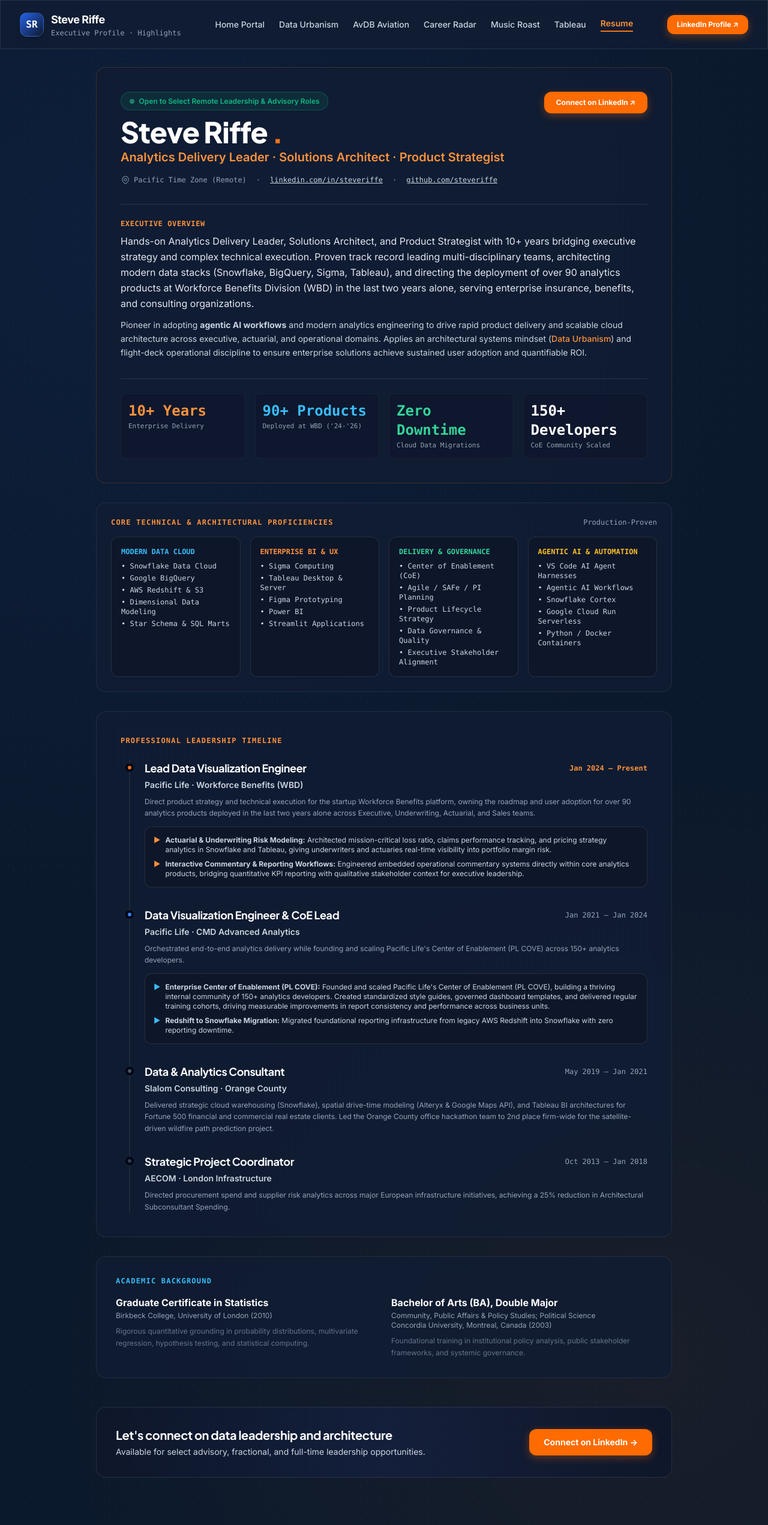
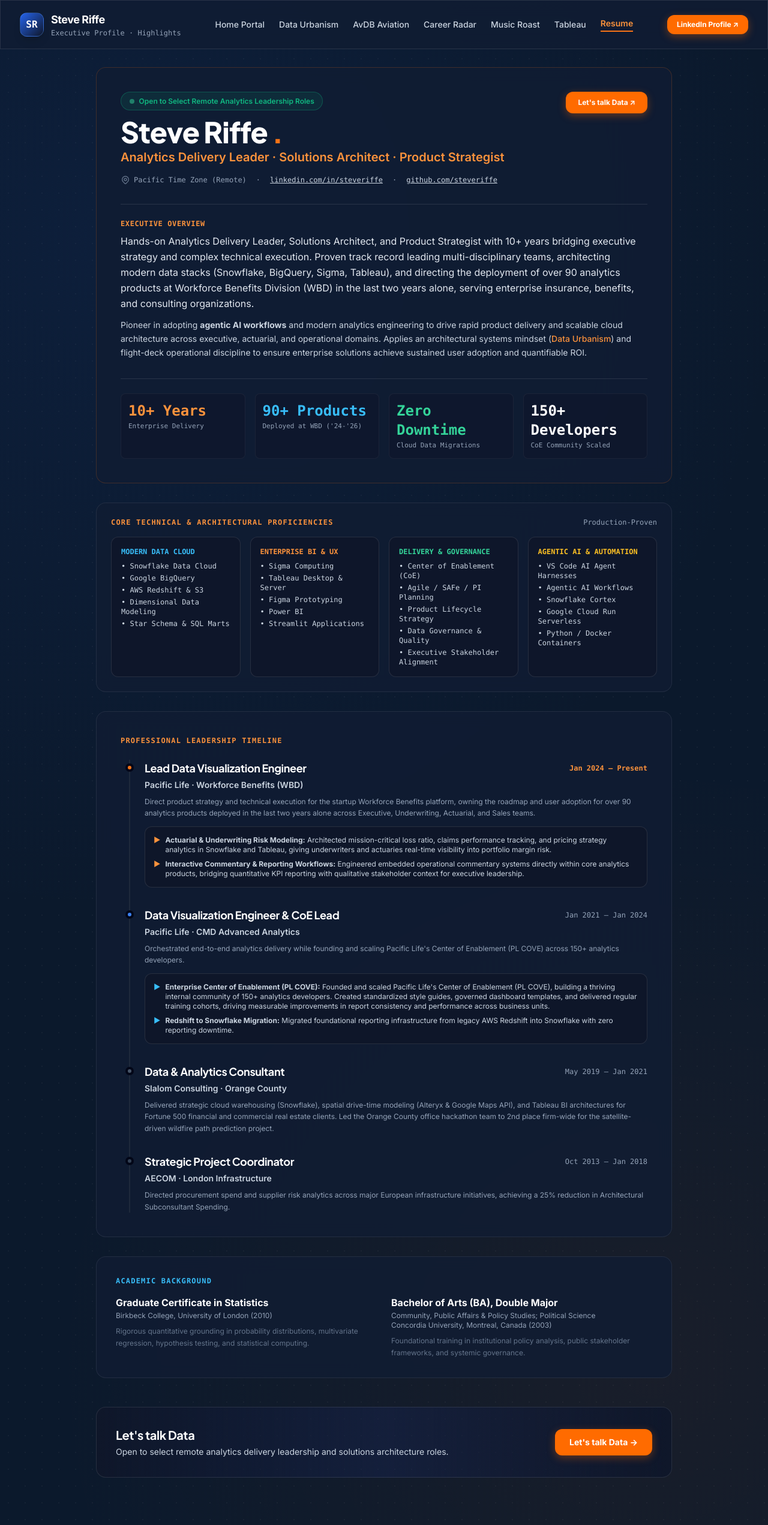
Before and after one commit to steveriffe/portfolio, a website: page public/resume.html in a window 1280 px wide. Shown: the top 2543 px of the page at 60% size. Drawn offline with nearby package versions, Linux system fonts and the light colour scheme.

Commit message:
Update calls to action to Let's talk Data and remove fractional references

```diff
--- a/public/resume.html
+++ b/public/resume.html
@@ -53,7 +53,7 @@
         <div>
           <div class="badge-status mb-3">
             <span class="w-2 h-2 rounded-full bg-emerald-400 animate-pulse"></span>
-            <span>Open to Select Remote Leadership & Advisory Roles</span>
+            <span>Open to Select Remote Analytics Leadership Roles</span>
           </div>
           <h1 class="text-3xl sm:text-5xl font-extrabold text-white tracking-tight">
             Steve Riffe <span class="text-orange-500">.</span>
@@ -75,7 +75,7 @@
 
         <div class="flex sm:flex-col gap-2 shrink-0 no-print">
           <a href="https://linkedin.com/in/steveriffe" target="_blank" rel="noopener noreferrer" class="btn-orange px-5 py-2.5 text-xs text-center">
-            Connect on LinkedIn ↗
+            Let's talk Data ↗
           </a>
         </div>
       </div>
@@ -270,12 +270,12 @@
     <!-- Outbound Contact Banner -->
     <div class="p-8 rounded-2xl bg-gradient-to-r from-slate-900 via-blue-950/40 to-slate-900 border border-white/10 flex flex-col sm:flex-row items-center justify-between gap-6 no-print">
       <div>
-        <h3 class="text-xl font-bold text-white mb-1">Let's connect on data leadership and architecture</h3>
-        <p class="text-sm text-slate-300">Available for select advisory, fractional, and full-time leadership opportunities.</p>
+        <h3 class="text-xl font-bold text-white mb-1">Let's talk Data</h3>
+        <p class="text-sm text-slate-300">Open to select remote analytics delivery leadership and solutions architecture roles.</p>
       </div>
       <div class="flex items-center gap-3">
         <a href="https://linkedin.com/in/steveriffe" target="_blank" rel="noopener noreferrer" class="btn-orange px-6 py-3 text-sm">
-          Connect on LinkedIn →
+          Let's talk Data →
         </a>
       </div>
     </div>
```
Also changed, not shown: public/index.html (+5 -2 lines).
